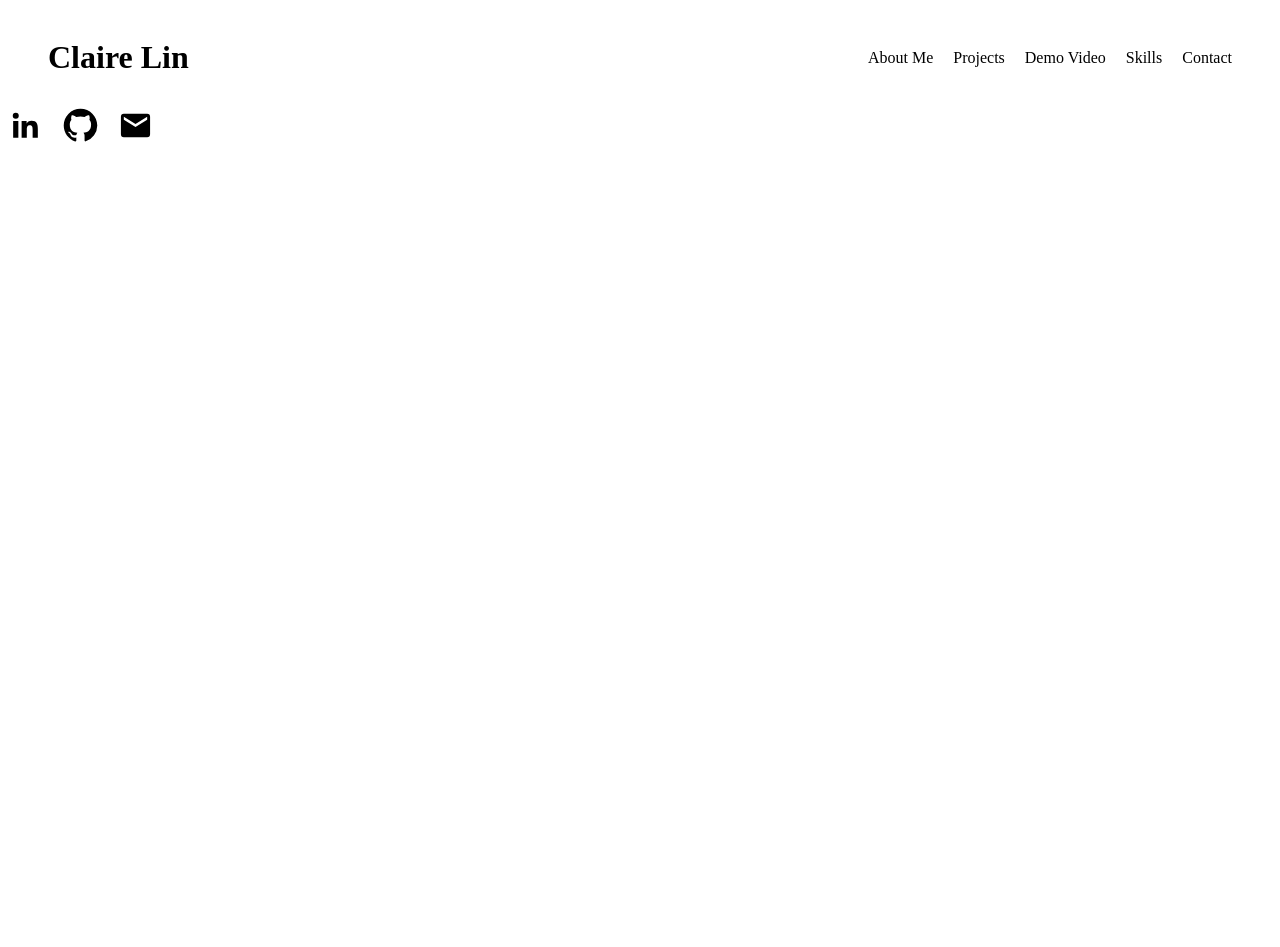
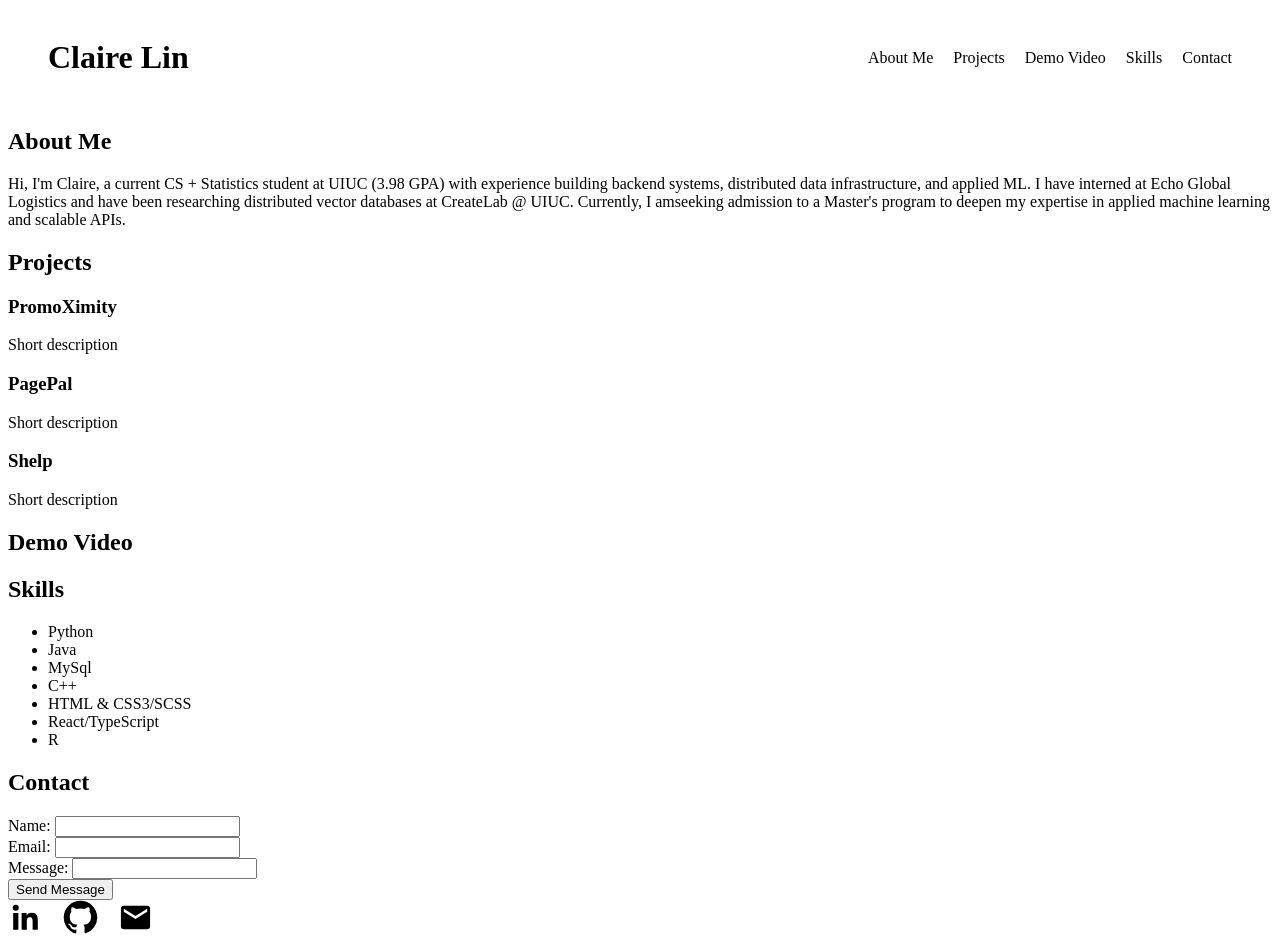
Before and after one commit to claire082915/mp1, a website built with webpack: page src/index.html in a window 1280 px wide. Before the commit the page ends 800 px from the top, so only its background shows below. Built offline with nearby package versions, Linux system fonts and the light colour scheme.

Commit message:
adding basic data to populate page

```diff
--- a/src/index.html
+++ b/src/index.html
@@ -22,25 +22,75 @@
         </header>
 
         <main>
-            <div id="about-me">
+            <section id="about-me">
+                <h2>About Me</h2>
+                <p>Hi, I'm Claire, a current CS + Statistics student at UIUC (3.98 GPA) with experience
+                    building backend systems, distributed data infrastructure, and applied ML. I have interned
+                    at Echo Global Logistics and have been researching distributed vector databases at CreateLab @ UIUC.
+                    Currently, I amseeking admission to a Master's program to deepen my expertise in applied machine learning and scalable APIs.
+                </p>
+            </section>
 
-            </div>
+            <section id="projects">
+                <h2>Projects</h2>
+                <div class="project-grid">
+                    <article class="project-card">
+                        <h3>PromoXimity</h3>
+                        <p>Short description</p>
+                    </article>
 
-            <div id="projects">
+                    <article class="project-card">
+                        <h3>PagePal</h3>
+                        <p>Short description</p>
+                    </article>
 
-            </div>
+                    <article class="project-card">
+                        <h3>Shelp</h3>
+                        <p>Short description</p>
+                    </article>
 
-            <div id="demo-video">
+                </div>
 
-            </div>
+            </section>
 
-            <div id="skills">
+            <section id="demo-video">
+                <h2>Demo Video</h2>
 
-            </div>
+            </section>
 
-            <div id="contact">
+            <section id="skills">
+                <h2>Skills</h2>
+                <ul class="skills-list">
+                    <li>Python</li>
+                    <li>Java</li>
+                    <li>MySql</li>
+                    <li>C++</li>
+                    <li>HTML & CSS3/SCSS</li>
+                    <li>React/TypeScript</li>
+                    <li>R</li>
+                </ul>
 
-            </div>
+            </section>
+
+            <section id="contact">
+                <h2>Contact</h2>
+                <form action="#" method="post">
+                    <div class="form-group">
+                        <label for="name">Name:</label>
+                        <input type="text" id="name" name="name" required>
+                    </div>
+                    <div class="form-group">
+                        <label for="email">Email:</label>
+                        <input type="email" id="email" name="email" required>
+                    </div>
+                    <div class="form-group">
+                        <label for="message">Message:</label>
+                        <input type="message" id="message" name="message" required>
+                    </div>
+                    <button type="submit">Send Message</button>
+                </form>
+
+            </section>
 
         </main>
 
```
